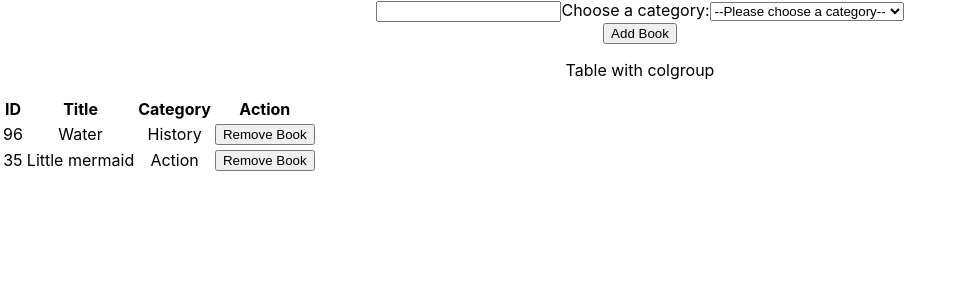
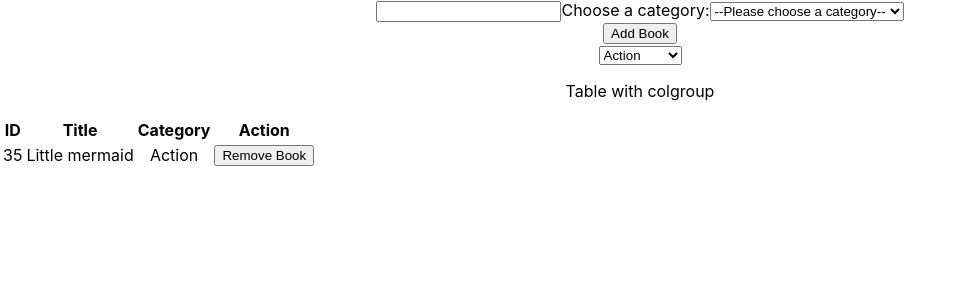
Before and after one commit to blackpintz/Bookstore, a React (Create React App) app: page / in a window 1280 px wide. Shown: the top 300 px of the page, without its empty margins (0-963 px from the left). Built offline with nearby package versions, Linux system fonts and the light colour scheme.

Commit message:
implemented the categoryFilter component.

```diff
--- a/src/actions/index.js
+++ b/src/actions/index.js
@@ -10,7 +10,7 @@ export const removeBook = book => ({
   book,
 });
 
-export const changeFilter = filter => ({
+export const changeFilter = ({ filter }) => ({
   type: CHANGE_FILTER,
   filter,
 });
--- a/src/components/App.js
+++ b/src/components/App.js
@@ -1,11 +1,13 @@
 import '../App.css';
 import BooksForm from '../containers/BooksForm';
 import BooksList from '../containers/BooksList';
+import CategoryFilter from './CategoryFilter';
 
 function App() {
   return (
     <div className="App">
       <BooksForm />
+      <CategoryFilter />
       <BooksList />
     </div>
   );
--- /dev/null
+++ b/src/components/CategoryFilter.js
@@ -0,0 +1,28 @@
+import React from 'react';
+import { connect } from 'react-redux';
+import PropTypes from 'prop-types';
+import BOOK_CATEGORIES from '../constants';
+
+const CategoryFilter = ({ filter }) => (
+  <div>
+    <select
+      value={filter.filter}
+    >
+      {BOOK_CATEGORIES.map(option => (
+        <option key={option}>
+          {option === '' ? filter.filter : option}
+        </option>
+      ))}
+    </select>
+  </div>
+);
+
+const mapStateToProps = state => ({
+  filter: state.filter,
+});
+
+CategoryFilter.propTypes = {
+  filter: PropTypes.objectOf(PropTypes.string).isRequired,
+};
+
+export default connect(mapStateToProps)(CategoryFilter);
--- a/src/containers/BooksList.js
+++ b/src/containers/BooksList.js
@@ -3,6 +3,7 @@ import { connect } from 'react-redux';
 import PropTypes from 'prop-types';
 import Book from '../components/Book';
 import { removeBook } from '../actions/index';
+import filteredBooks from '../selectors/filteredBooks';
 
 const BooksList = ({ books, removeBook }) => (
   <div>
@@ -22,8 +23,8 @@ const BooksList = ({ books, removeBook }) => (
   </div>
 );
 
-const mapStateToProps = state => ({
-  books: state.books,
+const mapStateToProps = ({ books, filter }) => ({
+  books: filteredBooks(books, filter),
 });
 
 BooksList.propTypes = {
--- a/src/index.js
+++ b/src/index.js
@@ -4,10 +4,11 @@ import { Provider } from 'react-redux';
 import './index.css';
 import App from './components/App';
 import store from './store';
-import { createBook } from './actions/index';
+import { createBook, changeFilter } from './actions/index';
 
 store.dispatch(createBook({ title: 'Water', category: 'History' }));
 store.dispatch(createBook({ title: 'Little mermaid', category: 'Action' }));
+store.dispatch(changeFilter({ filter: 'Action' }));
 
 ReactDOM.render(
   <Provider store={store}>
--- /dev/null
+++ b/src/selectors/filteredBooks.js
@@ -0,0 +1,5 @@
+const filteredBooks = (books, { filter }) => (
+  filter !== 'All' ? (books.filter(book => book.category === filter)) : books
+);
+
+export default filteredBooks;
```
Also changed, not shown: 1 other file (tests, documents, lock files or other folders).
